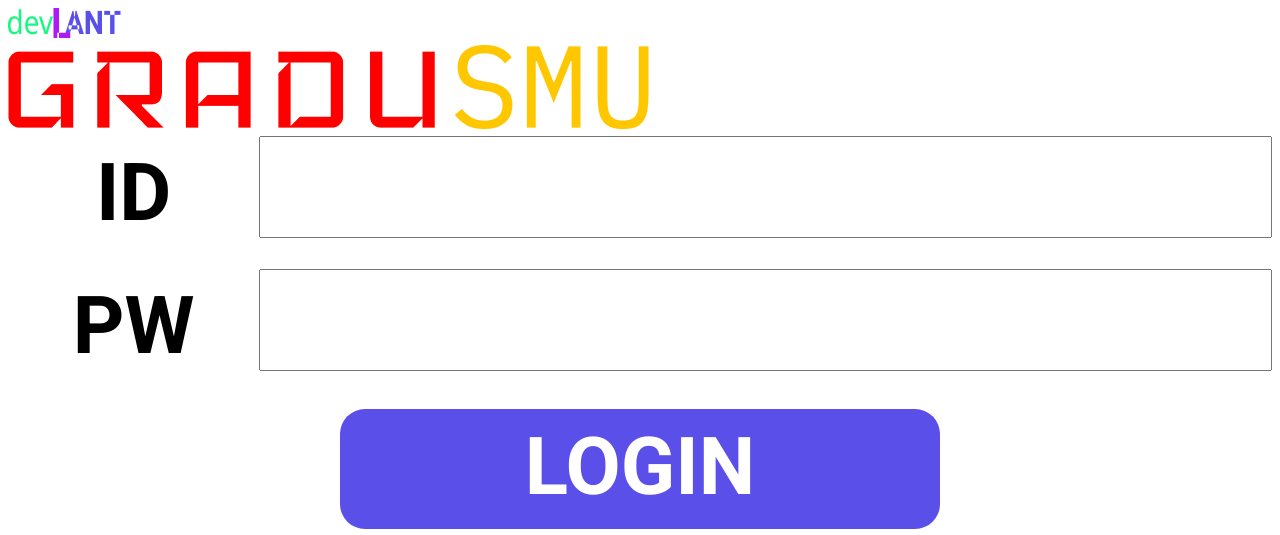
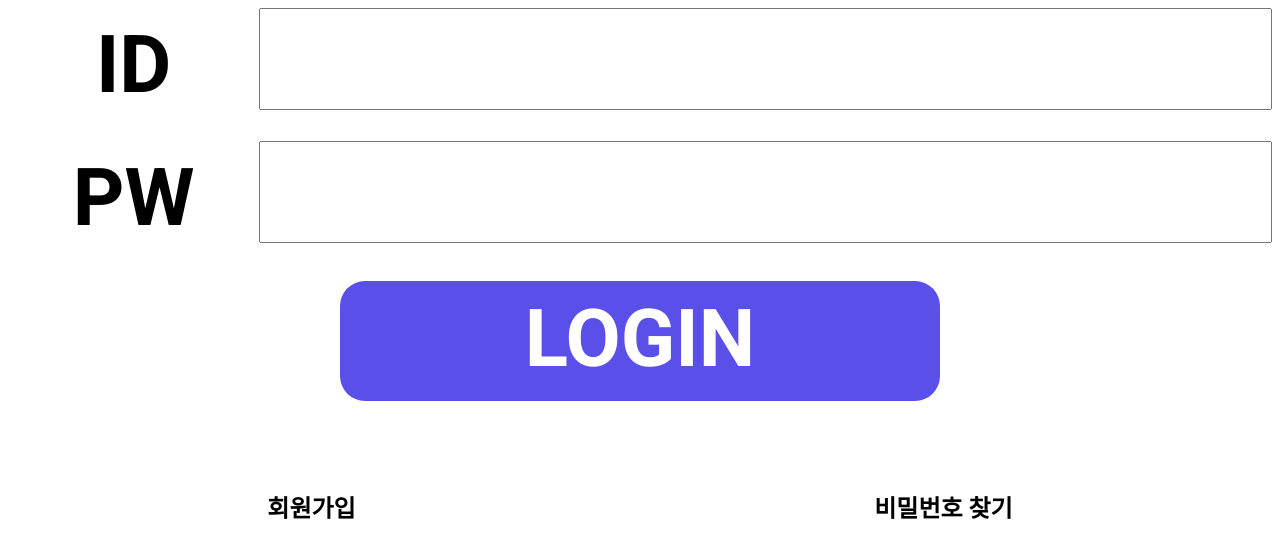
Before and after one commit to Devlants/GRADUSMU, a Django app: template gradusmu/templates/login.html in a window 1280 px wide. Shown: the top 535 px of the page. Run offline with Django 4.2, Linux system fonts and the light colour scheme; the template is opened without the code that fills it, so the values that code supplies are empty.

Commit message:
Update login.html

```diff
--- a/gradusmu/templates/login.html
+++ b/gradusmu/templates/login.html
@@ -1,32 +1,19 @@
 {% load static %}
 <!DOCTYPE html>
 <html lang="en">
-
 <head>
     <meta charset="UTF-8">
     <meta http-equiv="X-UA-Compatible" content="IE=edge">
     <meta name="viewport" content="width=device-width, initial-scale=1.0">
-
     <link rel="shortcut icon" href="#">
-
     <link rel="preconnect" href="https://fonts.googleapis.com">
     <link rel="preconnect" href="https://fonts.gstatic.com" crossorigin>
     <link href="https://fonts.googleapis.com/css2?family=Heebo:wght@700&display=swap" rel="stylesheet">
-
     <link rel="stylesheet" href="{% static 'css/login.css' %}">
     <title>Gradusmu</title>
-
 </head>
 
 <body>
-    <img id="devlant_img" src="{% static 'img/devlant.png' %}" alt="">
-    <header class="container">
-        <a href="">
-            <img id="login_logo_img" src="{% static 'img/gradusmu.png' %}" alt="">
-        </a>
-
-    </header>
-
     <main class="container">
         <form class="user" method="post" action="{% url 'login' %}">
             {% csrf_token %}
@@ -52,9 +39,7 @@
             <a href="" class="footer_btn">비밀번호 찾기</a>
         </div>
     </footer>
-
     <!-- jquery -->
     <script src="https://ajax.googleapis.com/ajax/libs/jquery/3.5.1/jquery.min.js"></script>
 </body>
-
 </html>
```
